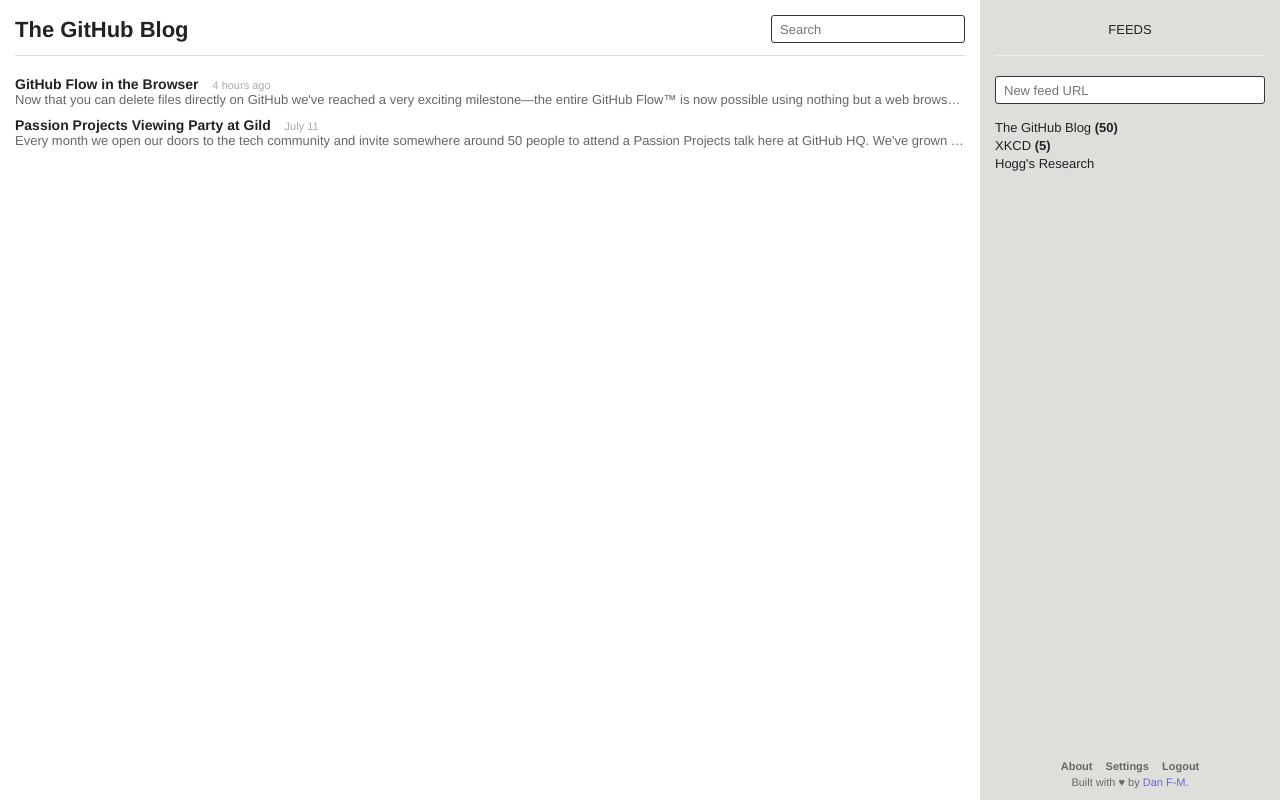
After one commit to dfm/ugly, a Flask app: page /feed in a window 1280 px wide. The commit adds this page. Run offline with Flask 2, Linux system fonts and the light colour scheme; a user stored in the database is signed in; parts of the project's set-up code (start-up, migrations or seed data) failed here and were passed over.

```diff
--- a/ugly/__init__.py
+++ b/ugly/__init__.py
@@ -4,8 +4,17 @@
 __all__ = ["create_app"]
 
 import flask
+from flask.ext.login import current_user
+
 from .login import oid, login_manager
 from .database import db
+
+
+def before_request():
+    if current_user is not None and not current_user.is_anonymous():
+        flask.g.user = current_user
+    else:
+        flask.g.user = None
 
 
 def create_app(config_filename=None):
@@ -21,6 +30,9 @@
     oid.init_app(app)
     login_manager.init_app(app)
 
+    # Before request.
+    app.before_request(before_request)
+
     # Bind the blueprints.
     from .splash import splash
     app.register_blueprint(splash)
@@ -28,6 +40,9 @@
     from .login import login
     app.register_blueprint(login)
 
+    from .feed import feed
+    app.register_blueprint(feed)
+
     from .api import api
     app.register_blueprint(api, url_prefix="/api")
 
--- /dev/null
+++ b/ugly/feed.py
@@ -0,0 +1,21 @@
+#!/usr/bin/env python
+# -*- coding: utf-8 -*-
+
+__all__ = ["feed"]
+
+import flask
+from flask.ext.login import login_required
+
+feed = flask.Blueprint("feed", __name__)
+
+
+@feed.route("/feed")
+@login_required
+def index():
+    return flask.render_template("feed/index.html")
+
+
+@feed.route("/feed/new")
+@login_required
+def new_feed():
+    return flask.render_template("feed/new.html")
--- a/ugly/login.py
+++ b/ugly/login.py
@@ -5,7 +5,7 @@
 
 import flask
 from flask.ext.login import (LoginManager, login_user, logout_user,
-                             login_required, current_user)
+                             login_required)
 from flask.ext.openid import OpenID, COMMON_PROVIDERS
 
 from .database import db
@@ -32,8 +32,8 @@
 @login.route("/login/<code>")
 @oid.loginhandler
 def index(code=None):
-    if current_user is not None and not current_user.is_anonymous():
-        return flask.redirect(flask.url_for("splash.index"))
+    if flask.g.user is not None:
+        return flask.redirect(flask.url_for("feed.index"))
 
     if code == "connect":
         return try_login()
@@ -68,7 +68,7 @@
         login_user(user)
         return flask.redirect(oid.get_next_url())
 
-    return flask.redirect(flask.url_for(".index"))
+    return flask.redirect(oid.get_next_url())
 
 
 @login.route("/logout")
--- a/ugly/splash.py
+++ b/ugly/splash.py
@@ -13,6 +13,9 @@
 
 @splash.route("/")
 def index():
+    if flask.g.user is not None:
+        return flask.redirect(flask.url_for("feed.index"))
+
     return flask.render_template("splash/index.html")
 
 
--- /dev/null
+++ b/ugly/static/css/_globals.scss
@@ -0,0 +1,16 @@
+@import "normalize";
+
+body {
+    font-family: "Helvetica Neue", Helvetica, sans-serif;
+    color: #222226;
+    font-size: 16px;
+}
+
+a {
+    color: #6666ee;
+    text-decoration: none;
+
+    &:hover {
+        text-decoration: underline;
+    }
+}
--- /dev/null
+++ b/ugly/static/css/ugly.scss
@@ -0,0 +1,128 @@
+@import "globals";
+
+$sidebar-width: 300px;
+
+body {
+    background: #fff;
+}
+
+h1 {
+    font-size: 22px;
+    line-height: 30px;
+    padding: 10px 0;
+    margin: 5px 0 20px;
+    border-bottom: 1px solid #ddd;
+}
+
+input[type="text"] {
+    font-size: 13px;
+    border: 1px solid #333;
+    border-radius: 3px;
+    padding: 6px 8px 5px;
+    margin-bottom: 15px;
+
+    &:focus {
+        border-color: #6666ee;
+        outline: 0;
+        outline: thin dotted \9; /* IE6-9 */
+    }
+}
+
+.searchbox {
+    position: absolute;
+    right: $sidebar-width + 15px;
+    top: 15px;
+}
+
+.sidebar {
+    position: fixed;
+    top: 0;
+    bottom: 0;
+    right: 0;
+
+    padding: 0 15px;
+    width: $sidebar-width - 30px;
+
+    background: rgb(222, 222, 218);
+    overflow-y: auto;
+
+    font-size: 13px;
+
+    ul {
+        list-style: none;
+        margin: 0;
+        padding: 0;
+    }
+
+    .sidebar-inner {
+        padding-bottom: 50px;
+
+        ul {
+            line-height: 18px;
+
+            input {
+                width: $sidebar-width - 30px - 16px - 2px;
+            }
+        }
+
+        h1 {
+            font-size: inherit;
+            border-bottom: 1px solid #eee;
+            text-align: center;
+            font-weight: normal;
+            text-transform: uppercase;
+        }
+    }
+
+    .sidebar-footer {
+        width: $sidebar-width - 30px;
+        position: fixed;
+        bottom: 0;
+        padding: 10px 0 10px;
+        background: rgba(222, 222, 218, 0.9);
+        font-size: 11px;
+        line-height: 16px;
+        color: #666;
+        text-align: center;
+
+        ul li {
+            font-weight: bold;
+            display: inline-block;
+            margin: 0 5px;
+
+            a {
+                color: inherit;
+            }
+        }
+    }
+}
+
+.container {
+    margin-right: $sidebar-width;
+    padding: 0 15px;
+}
+
+.postblock-small {
+    font-size: 14px;
+    margin: 0 0 10px;
+
+    .title {
+        color: #222226;
+        font-weight: bold;
+    }
+
+    .summary {
+        font-size: 13px;
+        color: #666;
+        width: 100%;
+        white-space: nowrap;
+        overflow: hidden;
+        text-overflow: ellipsis;
+    }
+
+    .date {
+        font-size: 11px;
+        color: #aaa;
+        padding-left: 10px;
+    }
+}
--- a/ugly/templates/base.html
+++ b/ugly/templates/base.html
@@ -2,7 +2,7 @@
 <html>
 <head>
     <meta http-equiv="content-type" content="text/html; charset=utf-8" />
-    <title>Ugly Reader</title>
+    <title>The Ugliest of All RSS Readers</title>
     <link rel="stylesheet" href="{{ url_for('static', filename='css/splash.css') }}" type="text/css" />
 </head>
 <body>
--- /dev/null
+++ b/ugly/templates/feed/base.html
@@ -0,0 +1,38 @@
+<!DOCTYPE HTML>
+<html>
+<head>
+    <meta http-equiv="content-type" content="text/html; charset=utf-8" />
+    <title>{% block title %}Ugly RSS{% endblock %}</title>
+    <link rel="stylesheet" href="{{ url_for('static', filename='css/ugly.css') }}" type="text/css" />
+    {% block styles %}{% endblock %}
+</head>
+<body>
+    <div class="sidebar">
+        <div class="sidebar-inner">
+            <h1>Feeds</h1>
+            <ul>
+                <li><form><input type="text" name="new" placeholder="New feed URL"></form></li>
+                <li>The GitHub Blog <strong>(50)</strong></li>
+                <li>XKCD <strong>(5)</strong></li>
+                <li>Hogg's Research</li>
+            </ul>
+        </div>
+        <div class="sidebar-footer">
+            <ul>
+                <li>About</li>
+                <li>Settings</li>
+                <li><a href="{{ url_for('login.logout') }}">Logout</a></li>
+            </ul>
+            <div>Built with ♥ by <a href="http://dan.iel.fm">Dan F-M</a>.</div>
+        </div>
+    </div>
+    <div class="container">
+        <div class="searchbox">
+            <form>
+                <input type="text" name="q" placeholder="Search">
+            </form>
+        </div>
+        {% block content %}{% endblock %}
+    </div>
+</body>
+</html>
--- /dev/null
+++ b/ugly/templates/feed/index.html
@@ -0,0 +1,29 @@
+{% extends "feed/base.html" %}
+
+{% block content %}
+
+<h1>The GitHub Blog</h1>
+
+<div class="postblock-small">
+    <span class="title">GitHub Flow in the Browser</span>
+    <span class="date">4 hours ago</span>
+    <div class="summary">
+        Now that you can delete files directly on GitHub we've reached a very
+        exciting milestone—the entire GitHub Flow™ is now possible using
+        nothing but a web browser. What is GitHub Flow? A little while ago
+        our very own @schacon
+    </div>
+</div>
+
+<div class="postblock-small">
+    <span class="title">Passion Projects Viewing Party at Gild</span>
+    <span class="date">July 11</span>
+    <div class="summary">
+        Every month we open our doors to the tech community and invite
+        somewhere around 50 people to attend a Passion Projects talk here at
+        GitHub HQ. We've grown to love the intimate feel of the events and
+        the tight-knit communities
+    </div>
+</div>
+
+{% endblock %}
```
Also changed, not shown: ugly/models.py (+163 -2 lines), ugly/static/css/splash.css (+1 -1 lines), ugly/static/css/splash.scss (+1 -13 lines), ugly/static/css/ugly.css (added, +1 -0 lines), 1 other file.
